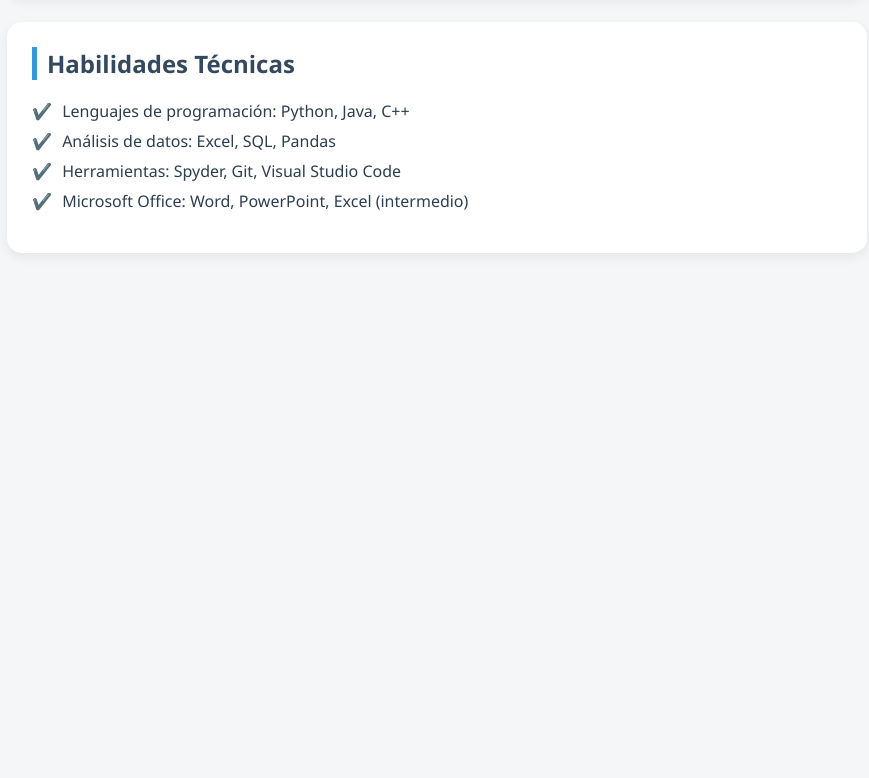
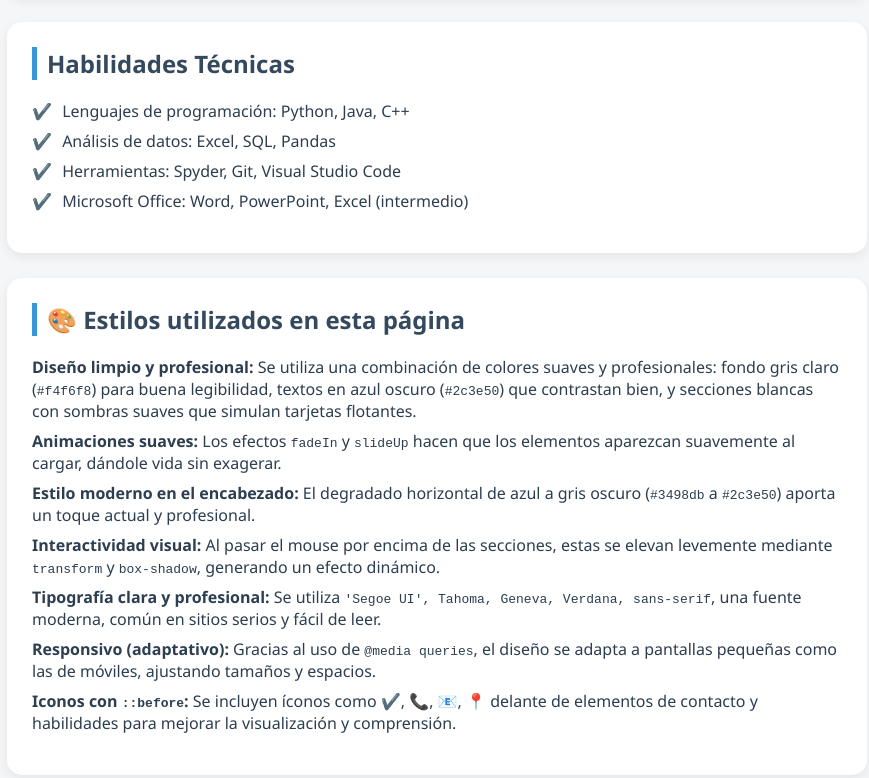
Before and after one commit to Alan20052005/livewr-server, a plain HTML site: page index.html in a window 1280 px wide. Shown: the part 1314-2092 px from the top of the page, without its empty margins (203-1072 px from the left). Before the commit the page ends 1642 px from the top, so only its background shows below. Drawn offline with Linux system fonts and the light colour scheme.

Commit message:
tralalerotralala

```diff
--- a/index.html
+++ b/index.html
@@ -180,5 +180,20 @@
         <li>Microsoft Office: Word, PowerPoint, Excel (intermedio)</li>
       </ul>
     </div>
+    <div class="section">
+      <h2>🎨 Estilos utilizados en esta página</h2>
+      <ul>
+        <li><strong>Diseño limpio y profesional:</strong> Se utiliza una combinación de colores suaves y profesionales:
+          fondo gris claro (<code>#f4f6f8</code>) para buena legibilidad, textos en azul oscuro (<code>#2c3e50</code>) que contrastan bien,
+          y secciones blancas con sombras suaves que simulan tarjetas flotantes.</li>
+        <li><strong>Animaciones suaves:</strong> Los efectos <code>fadeIn</code> y <code>slideUp</code> hacen que los elementos aparezcan suavemente al cargar, dándole vida sin exagerar.</li>
+        <li><strong>Estilo moderno en el encabezado:</strong> El degradado horizontal de azul a gris oscuro (<code>#3498db</code> a <code>#2c3e50</code>) aporta un toque actual y profesional.</li>
+        <li><strong>Interactividad visual:</strong> Al pasar el mouse por encima de las secciones, estas se elevan levemente mediante <code>transform</code> y <code>box-shadow</code>, generando un efecto dinámico.</li>
+        <li><strong>Tipografía clara y profesional:</strong> Se utiliza <code>'Segoe UI', Tahoma, Geneva, Verdana, sans-serif</code>, una fuente moderna, común en sitios serios y fácil de leer.</li>
+        <li><strong>Responsivo (adaptativo):</strong> Gracias al uso de <code>@media queries</code>, el diseño se adapta a pantallas pequeñas como las de móviles, ajustando tamaños y espacios.</li>
+        <li><strong>Iconos con <code>::before</code>:</strong> Se incluyen íconos como ✔️, 📞, 📧, 📍 delante de elementos de contacto y habilidades para mejorar la visualización y comprensión.</li>
+      </ul>
+    </div>
+  </div> <!--
 </body>
 </html>
```
